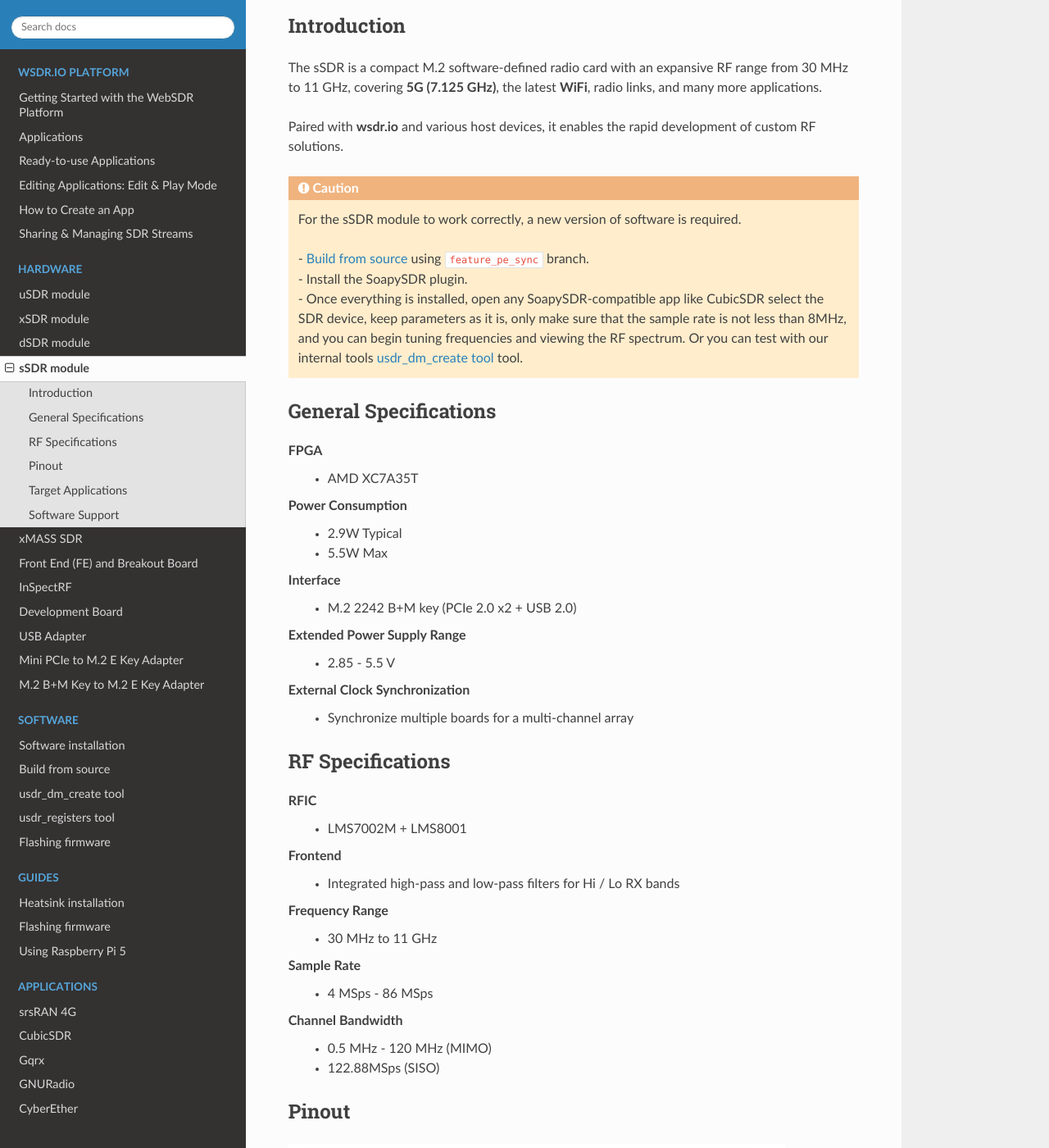
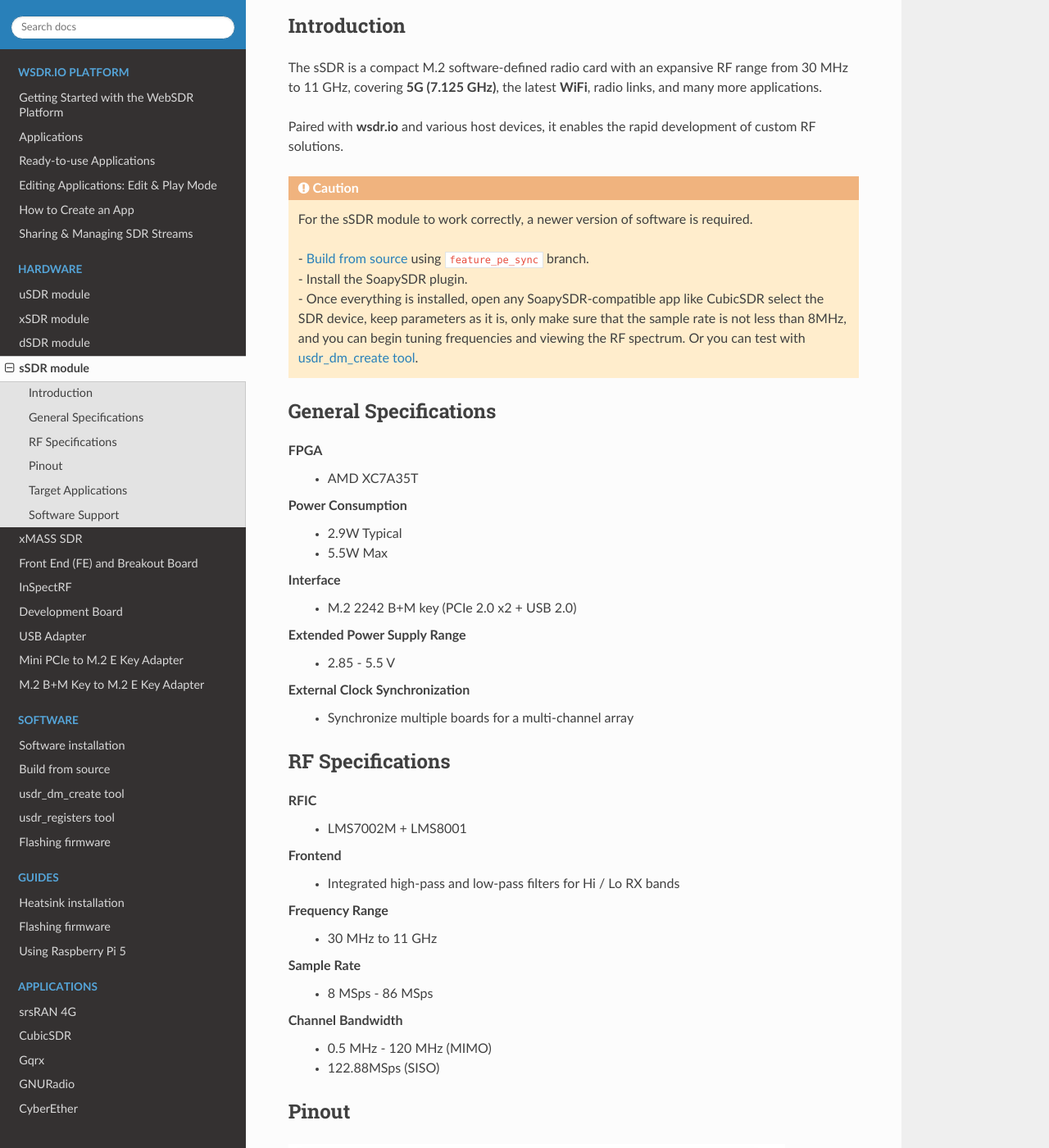
Before and after one commit to wavelet-lab/docs, a Sphinx documentation site: the page built from source/hardware/ssdr.rst, in a window 1280 px wide and 1400 px high, scrolled down 634 px. Shown: the whole window at 82% size. Built offline with Sphinx 7.4.7 and the Read the Docs theme 3.1.0, drawn with Linux system fonts in a browser that asks for light colours.

```diff
--- a/source/hardware/ssdr.rst
+++ b/source/hardware/ssdr.rst
@@ -17,11 +17,11 @@
 
 
 .. caution::
-   | For the sSDR module to work correctly, a new version of software is required.
+   | For the sSDR module to work correctly, a newer version of software is required.
    |
    | - :doc:`/software/compile` using ``feature_pe_sync`` branch.
    | - Install the SoapySDR plugin.
-   | - Once everything is installed, open any SoapySDR-compatible app like CubicSDR select the SDR device, keep parameters as it is, only make sure that the sample rate is not less than 8MHz, and you can begin tuning frequencies and viewing the RF spectrum. Or you can test with our internal tools :doc:`/software/usdr_dm_create` tool.
+   | - Once everything is installed, open any SoapySDR-compatible app like CubicSDR select the SDR device, keep parameters as it is, only make sure that the sample rate is not less than 8MHz, and you can begin tuning frequencies and viewing the RF spectrum. Or you can test with :doc:`/software/usdr_dm_create`.
 
 
 General Specifications
@@ -56,7 +56,7 @@
   - 30 MHz to 11 GHz
 
 **Sample Rate**
-  - 4 MSps - 86 MSps
+  - 8 MSps - 86 MSps
 
 **Channel Bandwidth**
   - 0.5 MHz - 120 MHz  (MIMO)
```
